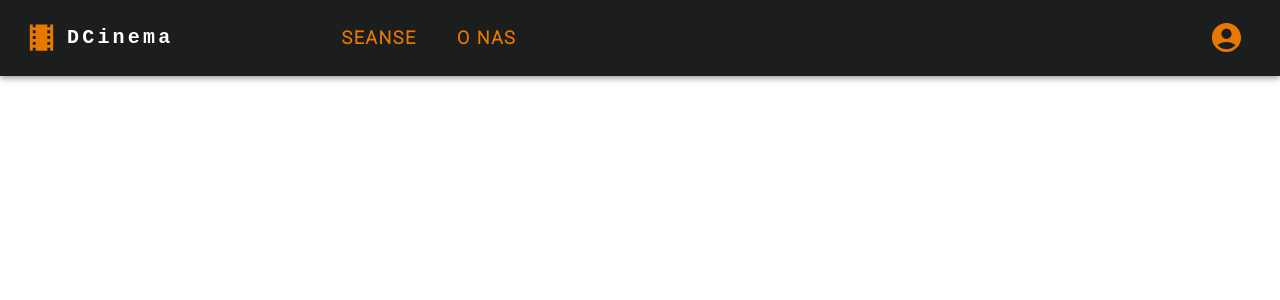
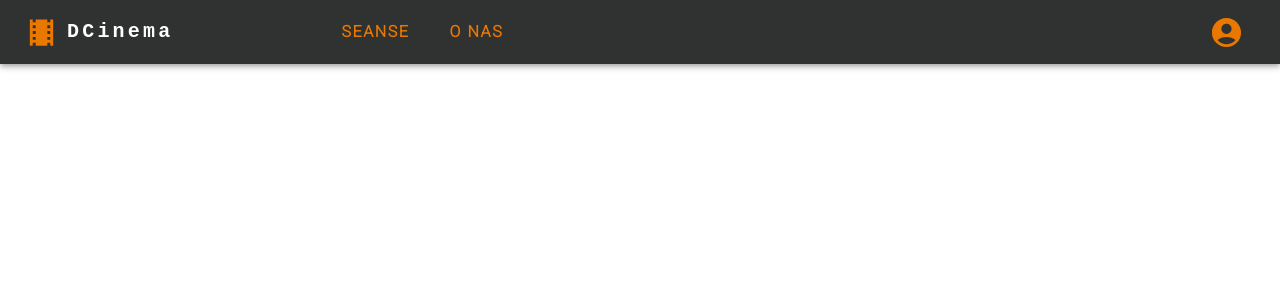
Before and after one commit to damianjasinski/bnabd_front, a React (Create React App) app: page /logged_view in a window 1280 px wide. Shown: the top 300 px of the page. Built offline with nearby package versions, Linux system fonts and the light colour scheme; sample sign-in values are in the browser's storage.

Commit message:
Ui fixes

```diff
--- a/src/App.js
+++ b/src/App.js
@@ -5,7 +5,7 @@ import Reroute from "./routes";
 
 const darkTheme = createTheme({
   palette: {
-    mode: "light",
+    mode: "dark",
   },
 });
 function App() {
--- a/src/Guest/Navbar.js
+++ b/src/Guest/Navbar.js
@@ -127,7 +127,7 @@ const ResponsiveAppBar = () => {
 
                 key={page}
                 onClick={handleCloseNavMenu}
-                sx={{ my: 2, ml: 3, display: 'block', letterSpacing: '.1rem', fontSize: "18px",fontWeight : "600", color : "#e87800"}}
+                sx={{ my: 1, ml: 3, display: 'block', letterSpacing: '.1rem', fontSize: "16px",fontWeight : "600", color : "#e87800"}}
               >
                 {page}
               </Button>
--- a/src/User/Navbar.js
+++ b/src/User/Navbar.js
@@ -144,11 +144,11 @@ const ResponsiveAppBar = () => {
                 key={page}
                 onClick={handleCloseNavMenu}
                 sx={{
-                  my: 2,
+                  my: 1,
                   ml: 3,
                   display: "block",
                   letterSpacing: ".1rem",
-                  fontSize: "18px",
+                  fontSize: "16px",
                   fontWeight: "600",
                   color: "#e87800",
                 }}
```
